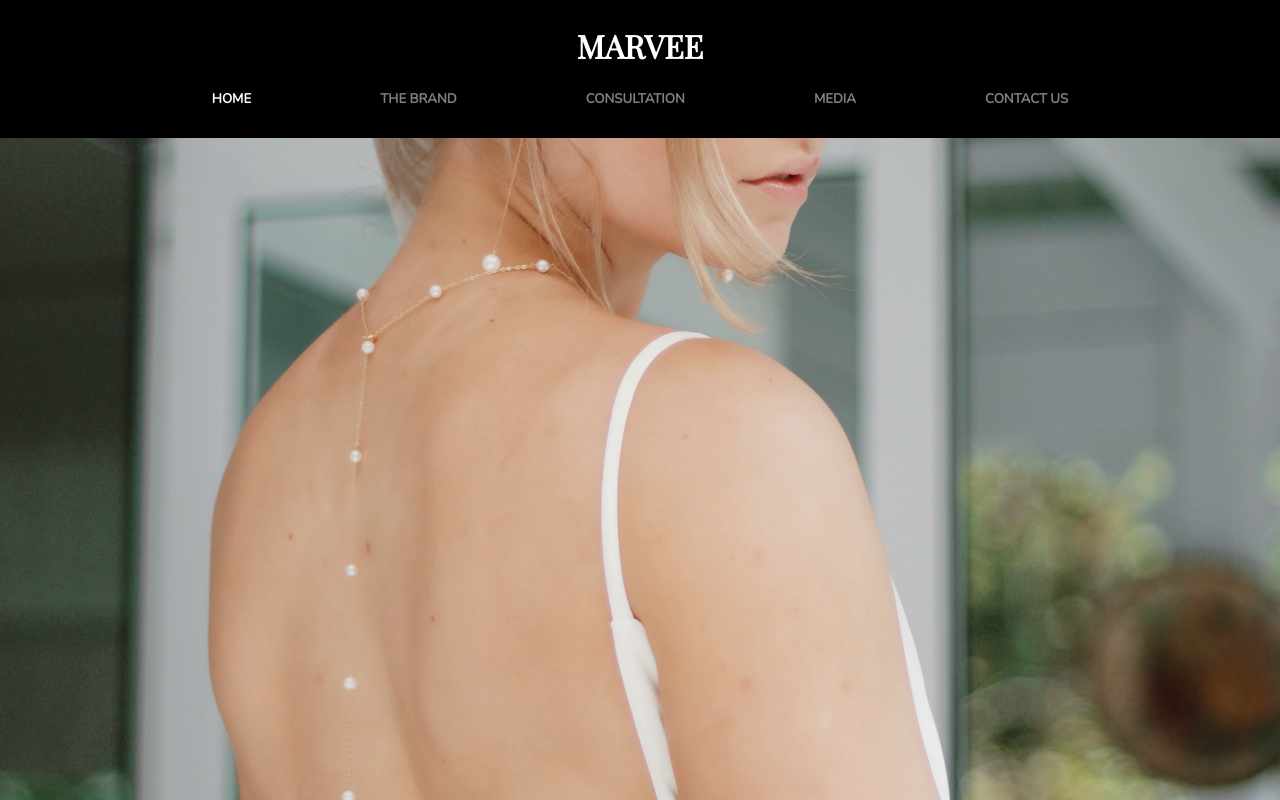
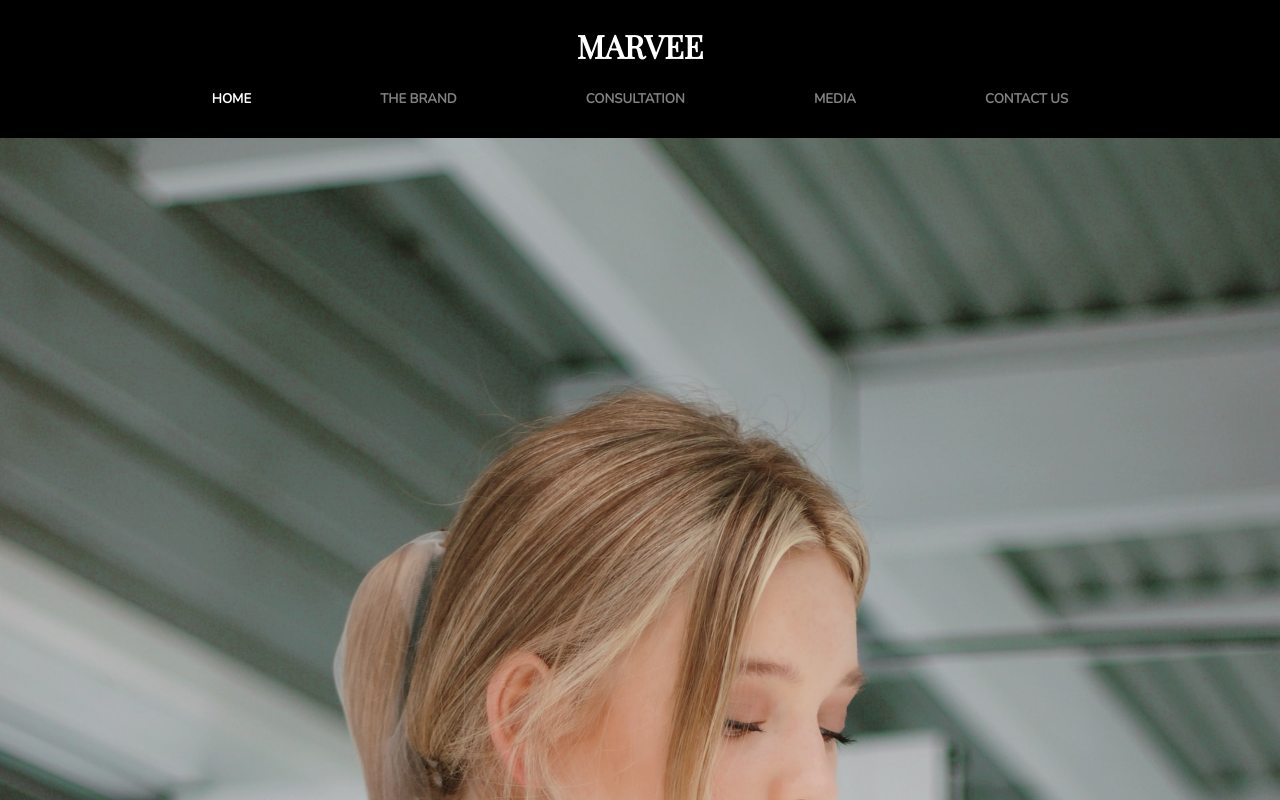
Before and after one commit to icepaigez/FashionSite, a React (Create React App) app: page / in a window 1280 px wide. Built offline with nearby package versions, Linux system fonts and the light colour scheme.

Commit message:
setting up parallax effect

```diff
--- a/package.json
+++ b/package.json
@@ -11,6 +11,7 @@
     "@testing-library/user-event": "^12.8.3",
     "react": "^17.0.2",
     "react-dom": "^17.0.2",
+    "react-parallax": "^3.3.0",
     "react-scripts": "4.0.3",
     "web-vitals": "^1.1.2"
   },
--- a/src/components/body/Content.js
+++ b/src/components/body/Content.js
@@ -1,15 +1,27 @@
 import React, { Component } from "react";
+import { Parallax } from 'react-parallax';
 import "./content.css";
 import img1 from "../../images/marq.jpg";
 import img2 from "../../images/marqe.jpg";
 import img3 from "../../images/marquez.jpg";
+
+const inlineStyle = {
+	// backgroundPosition: 'center center',
+	// backgroundRepeat: 'no-repeat',
+	// backgroundAttachment: 'fixed',
+	// backgroundSize: 'cover',
+	// backgroundColor: '#464646',
+	height: '100vh',
+}
 
 class Content extends Component {
 
 	render() {
 		return(
 			<main>
-				<div className="top__parallax"></div>
+				<Parallax bgImage={img3}>
+					<div style={inlineStyle} className="top__parallax"></div>
+				</Parallax>
 				<section>
 					<h1>Parallax Website Tutorial</h1>
 					 <h3>Learn to create a parallax scroll website</h3>
--- a/src/components/body/content.css
+++ b/src/components/body/content.css
@@ -4,7 +4,7 @@ main {
 	width: 100%;
 }
 
-.top__parallax {
+/*.top__parallax {
 	background-image: url(../../images/marquez.jpg);
 	background-position: center center;
 	background-repeat: no-repeat;
@@ -12,4 +12,4 @@ main {
 	background-size: cover;
 	background-color: #464646;
 	height: 100vh;
-}
+}*/
--- a/src/components/header/navbar.css
+++ b/src/components/header/navbar.css
@@ -8,11 +8,11 @@ nav {
 	/*position: relative; */
 }
 
-/*.navbar {
+.navbar {
 	position: sticky;
 	top: 0;
 	z-index: 9999;
-}*/
+}
 
 .header h3 {
 	font-family: 'Playfair Display', serif;
```
Also changed, not shown: 1 other file (tests, documents, lock files or other folders).
